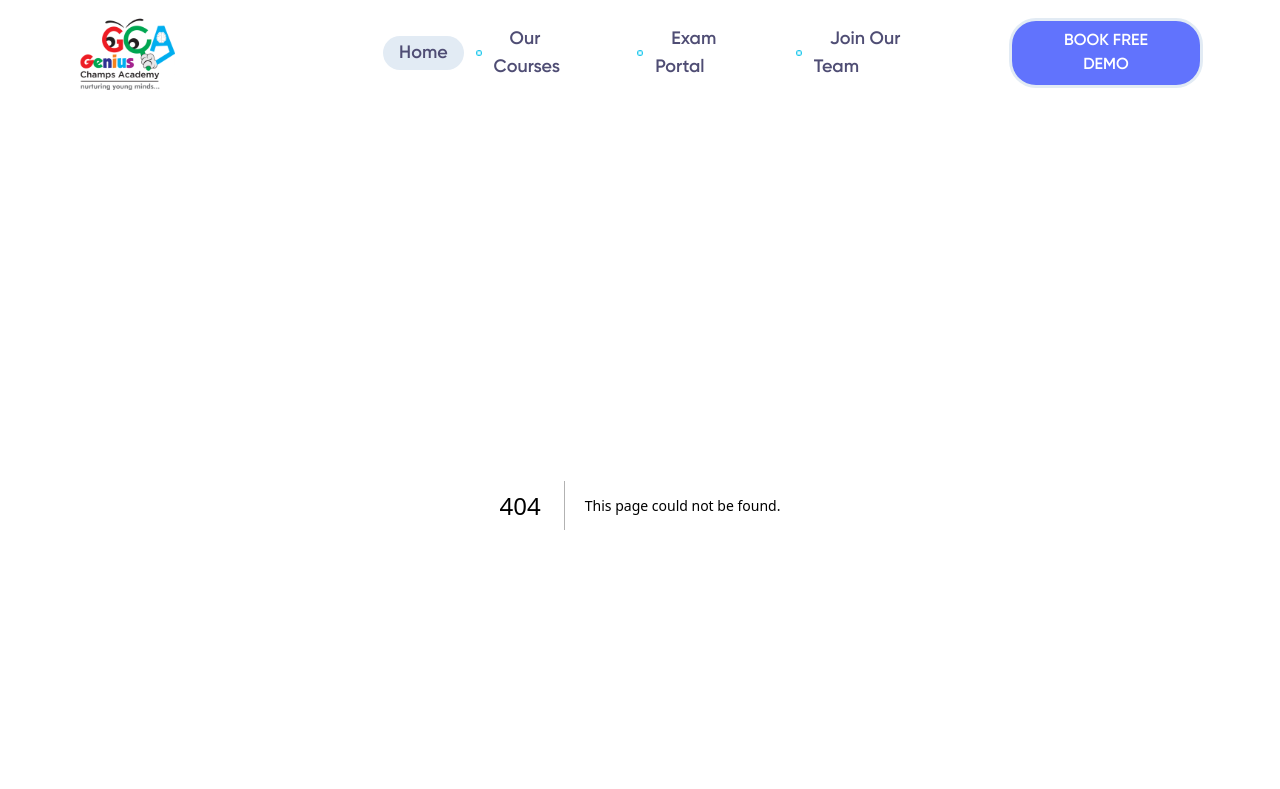
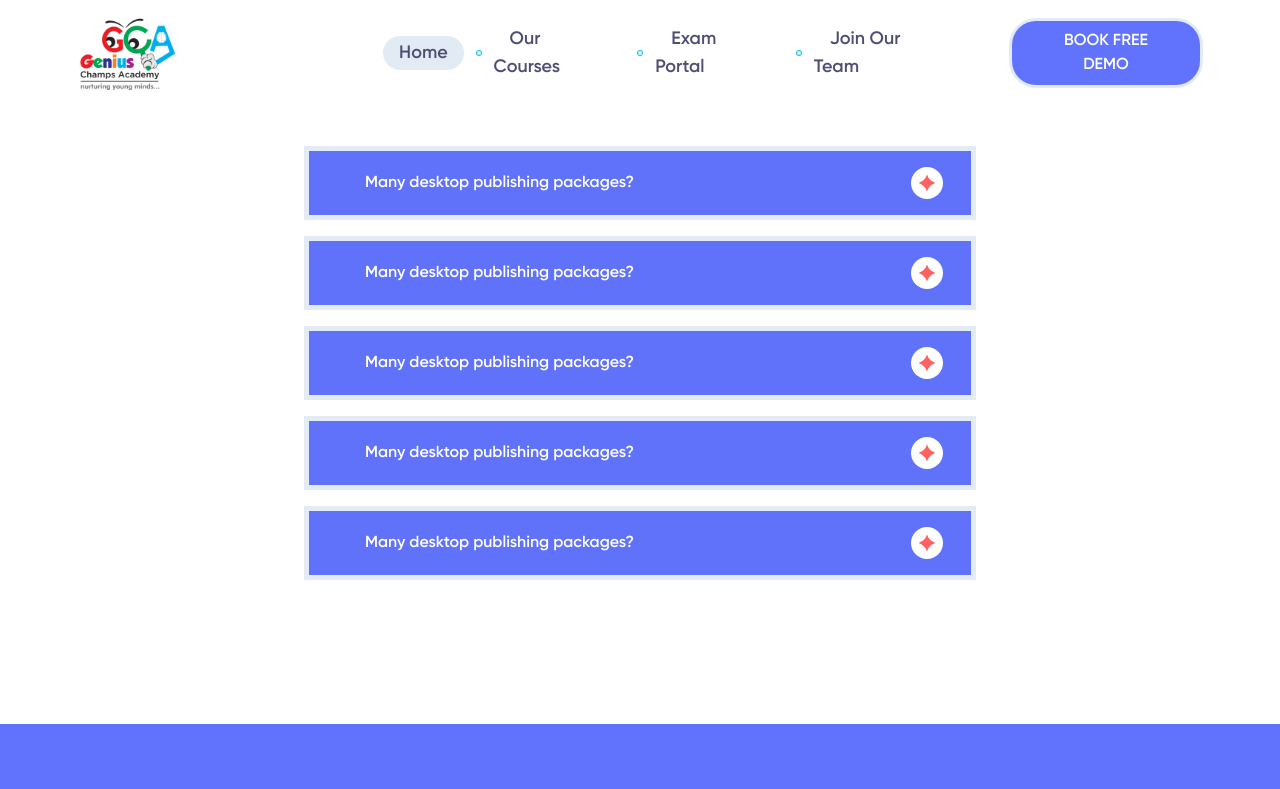
Before and after one commit to rushikeshbhand/gca, a Next.js app: page /components/faq in a window 1280 px wide. Before the commit this address had no page. Shown: the top 789 px of the page. Built offline with nearby package versions, Linux system fonts and the light colour scheme.

Commit message:
create faq component

```diff
--- a/src/app/components/contact-us/page.js
+++ b/src/app/components/contact-us/page.js
@@ -1,7 +1,16 @@
 import React from 'react'
+import DemoClass from '../demo-class/page'
+import ContactUsForm from '../contact-us-form/page'
+import GetInTouch from '../get-in-touch/page'
+import Faq from '../faq/page'
 
 export default function ContactUs() {
   return (
-    <div>ContactUs</div>
+    <div>
+        {/* <DemoClass /> */}
+        <ContactUsForm/>
+        <GetInTouch/>
+        <Faq/>
+    </div>
   )
 }
--- /dev/null
+++ b/src/app/components/faq/page.js
@@ -0,0 +1,88 @@
+'use client'
+
+import React, { useState } from 'react';
+
+const Faq = () => {
+  const [activeIndex, setActiveIndex] = useState(null);
+
+  const toggleFaq = (index) => {
+    if (activeIndex === index) {
+      setActiveIndex(null); // Close if the same FAQ is clicked
+    } else {
+      setActiveIndex(index); // Open the clicked FAQ
+    }
+  };
+
+  return (
+    <section className="max-w-2xl mx-auto mt-10 mb-36">
+      {/* FAQ Items */}
+      <div className="space-y-4">
+        {faqData.map((item, index) => (
+          <div
+            key={index}
+            className="bg-[#6072FA] text-white border-[5px] border-[#E3ECF4]"
+          >
+            <div
+              className="flex justify-between items-center p-4 cursor-pointer"
+              onClick={() => toggleFaq(index)}
+            >
+              <h3 className="font-medium ml-10">{item.question}</h3>
+
+              {/* Container for the Rectangle and Vector images */}
+              <span className="relative w-8 h-auto mr-3">
+                <img
+                  src="../assets/images/star.svg"
+                  alt="Rectangle"
+                  className="w-24 h-auto bg-white rounded-full p-2"
+                />
+                {/* <img
+                  src="../assets/images/white-bg-circle.svg"
+                  alt="Vector"
+                  className="absolute top-0 left-0 right-0 bottom-0 m-auto w-4 h-auto"
+                /> */}
+              </span>
+            </div>
+
+            <div
+              className={`faq-answer transition-max-height duration-500 ease-in-out ${
+                activeIndex === index ? 'max-h-screen' : 'max-h-0 overflow-hidden'
+              }`}
+            >
+              <p className="p-4 mr-10 ml-10">{item.answer}</p>
+            </div>
+          </div>
+        ))}
+      </div>
+    </section>
+  );
+};
+
+const faqData = [
+  {
+    question: 'Many desktop publishing packages?',
+    answer:
+      'It is a long established fact that a reader will be distracted by the readable content of a page when looking at its layout.',
+  },
+  {
+    question: 'Many desktop publishing packages?',
+    answer:
+      'It is a long established fact that a reader will be distracted by the readable content of a page when looking at its layout.',
+  },
+  {
+    question: 'Many desktop publishing packages?',
+    answer:
+      'It is a long established fact that a reader will be distracted by the readable content of a page when looking at its layout.',
+  },
+  {
+    question: 'Many desktop publishing packages?',
+    answer:
+      'It is a long established fact that a reader will be distracted by the readable content of a page when looking at its layout.',
+  },
+  {
+    question: 'Many desktop publishing packages?',
+    answer:
+      'It is a long established fact that a reader will be distracted by the readable content of a page when looking at its layout.',
+  },
+];
+
+export default Faq;
```
